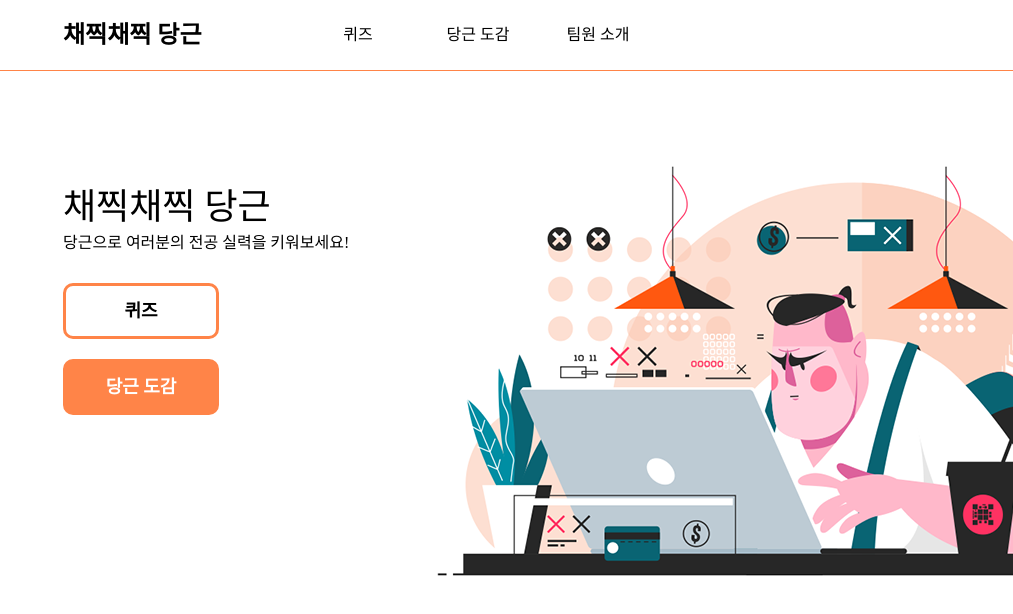
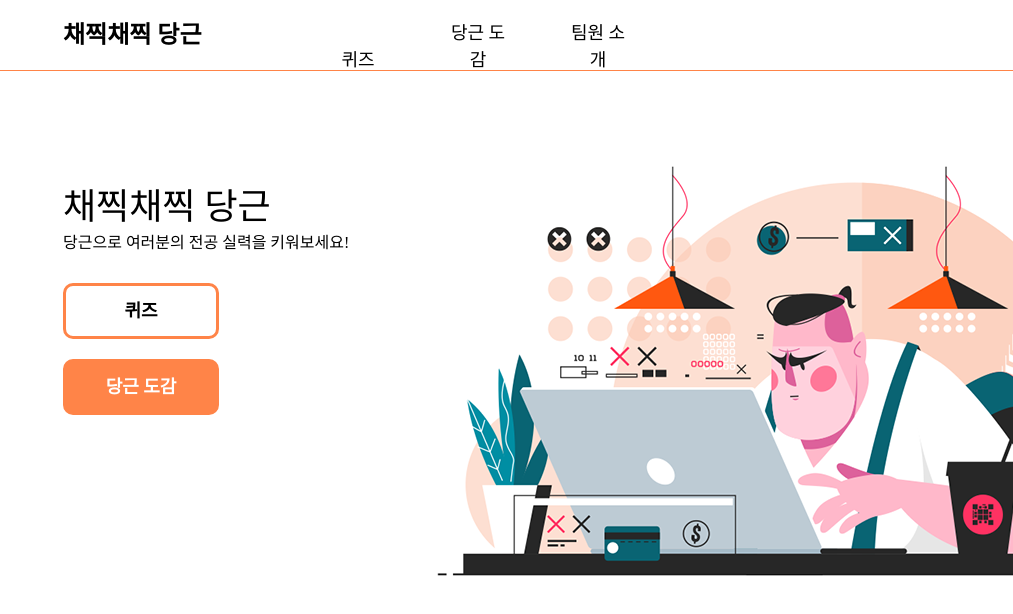
Before and after one commit to Sookhee/whip-carrot-webpage, a React (Create React App) app: page / in a window 1280 px wide. Shown: the top 614 px of the page, without its empty margins (267-1280 px from the left). Built offline with nearby package versions, Linux system fonts and the light colour scheme; a web font is replaced by a local one.

Commit message:
font-size

```diff
--- a/src/component/Nav/Nav.css
+++ b/src/component/Nav/Nav.css
@@ -6,10 +6,12 @@
     display: inline-block;
     color: #000000;
     width: 70px;
+    height:27px;
     text-align: center;
-    line-height: 30px;
+    line-height: 27px;
     margin-right: 50px;
     font-family: "NotoSansCJKKr Regular";
+    font-size: 18px;
   }
 
   .Btndesign {
```
